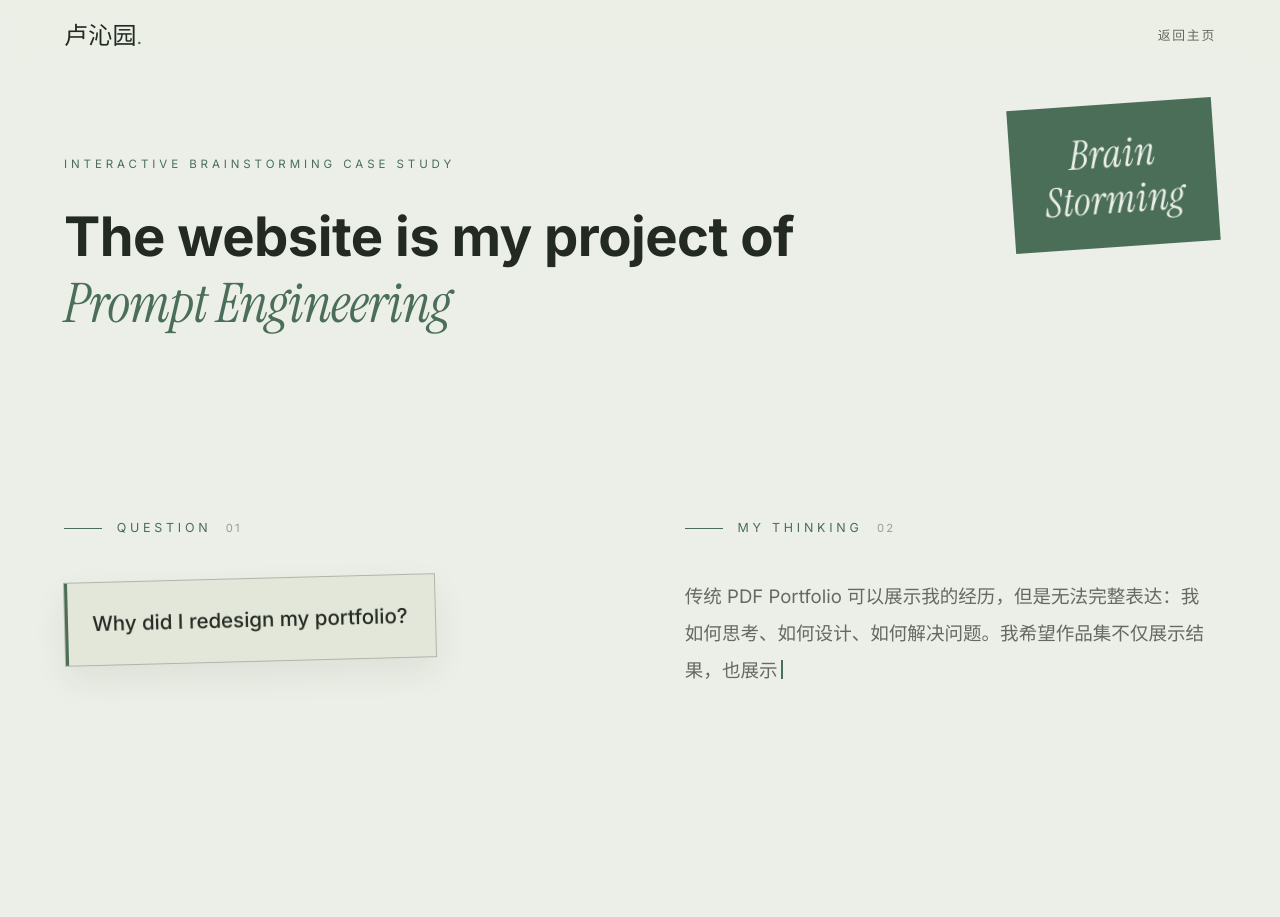
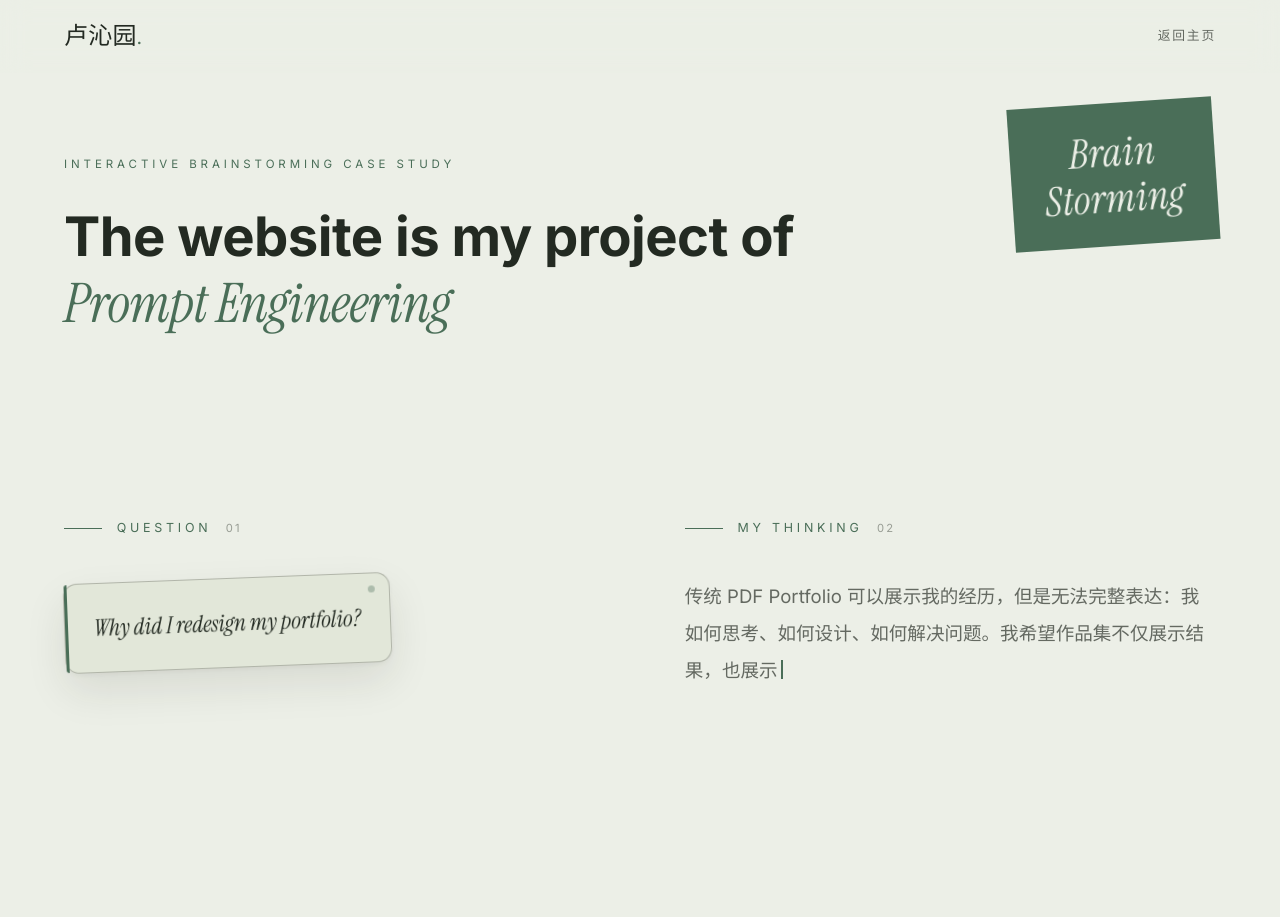
Before and after one commit to youyunlily-design/profolio2, a website: page prompt-engineering.html in a window 1280 px wide. Drawn offline with Linux system fonts and the light colour scheme.

Commit message:
PE 页面视觉优化：Question 便签可爱化（serif 斜体+圆角+双层阴影+旋转+小圆点）、Insight 卡片化（圆角边框阴影+scale 入场）、Brain Storming 标签增加微漂浮动画

```diff
--- a/prompt-engineering.html
+++ b/prompt-engineering.html
@@ -23,6 +23,12 @@
     @keyframes peTagIn {
       from { opacity: 0; transform: rotate(-7deg) translateY(12px); }
       to   { opacity: 1; transform: rotate(-4deg); }
+    }
+
+    /* Brain Storming 标签微漂浮（入场后开始，不抢主体） */
+    @keyframes tagFloat {
+      0%, 100% { transform: rotate(-4deg) translateY(0); }
+      50%      { transform: rotate(-3.2deg) translateY(-7px); }
     }
 
     .pe-anim {
@@ -80,7 +86,7 @@
       padding: clamp(1rem, 2.2vw, 1.6rem) clamp(1.2rem, 2.4vw, 1.8rem);
       width: clamp(200px, 16vw, 300px);
       transform: rotate(-4deg);
-      animation: peTagIn .9s var(--ease) .25s forwards;
+      animation: peTagIn .9s var(--ease) .25s forwards, tagFloat 3.4s ease-in-out 1.15s infinite;
     }
 
     @media (max-width: 760px) {
@@ -139,14 +145,16 @@
       position: relative;
       background: var(--bg-2);
       border: 1px solid var(--line-2);
-      box-shadow: 0 14px 34px rgba(35, 42, 34, .07);
-      padding: 1.5rem 1.7rem;
-      font-size: clamp(1.05rem, 1.8vw, 1.28rem);
-      font-weight: 500;
-      line-height: 1.65;
+      border-radius: 14px;
+      box-shadow: 0 18px 40px rgba(35, 42, 34, .10), 0 2px 6px rgba(35, 42, 34, .05);
+      padding: 1.6rem 1.8rem;
+      font-family: var(--serif);
+      font-style: italic;
+      font-size: clamp(1.15rem, 2vw, 1.45rem);
+      line-height: 1.6;
       color: var(--ink);
       opacity: 0;
-      transform: translateX(-46px) rotate(-1.5deg);
+      transform: translateX(-46px) rotate(-2.2deg);
       transition: opacity .55s var(--ease), transform .6s cubic-bezier(.34, 1.56, .64, 1);
     }
 
@@ -157,12 +165,24 @@
       top: 0;
       bottom: 0;
       width: 3px;
+      border-radius: 3px 0 0 3px;
       background: var(--accent);
+    }
+
+    .pe-q-note::after {
+      content: "";
+      position: absolute;
+      top: 12px;
+      right: 14px;
+      width: 7px;
+      height: 7px;
+      border-radius: 50%;
+      background: rgba(74, 110, 88, .35);
     }
 
     .pe-q-note.in {
       opacity: 1;
-      transform: translateX(0) rotate(-1.5deg);
+      transform: translateX(0) rotate(-2.2deg);
     }
 
     .pe-think {
@@ -190,11 +210,14 @@
 
     .pe-insight {
       margin-top: 2.8rem;
+      border: 1px solid var(--line);
       border-left: 3px solid var(--accent);
-      background: rgba(74, 110, 88, .07);
-      padding: 1.4rem 1.6rem;
+      border-radius: 16px;
+      background: var(--bg);
+      box-shadow: 0 16px 36px rgba(35, 42, 34, .08);
+      padding: 1.5rem 1.7rem;
       opacity: 0;
-      transform: translateY(16px);
+      transform: translateY(16px) scale(.98);
       transition: opacity .7s var(--ease), transform .7s var(--ease);
     }
 
```
